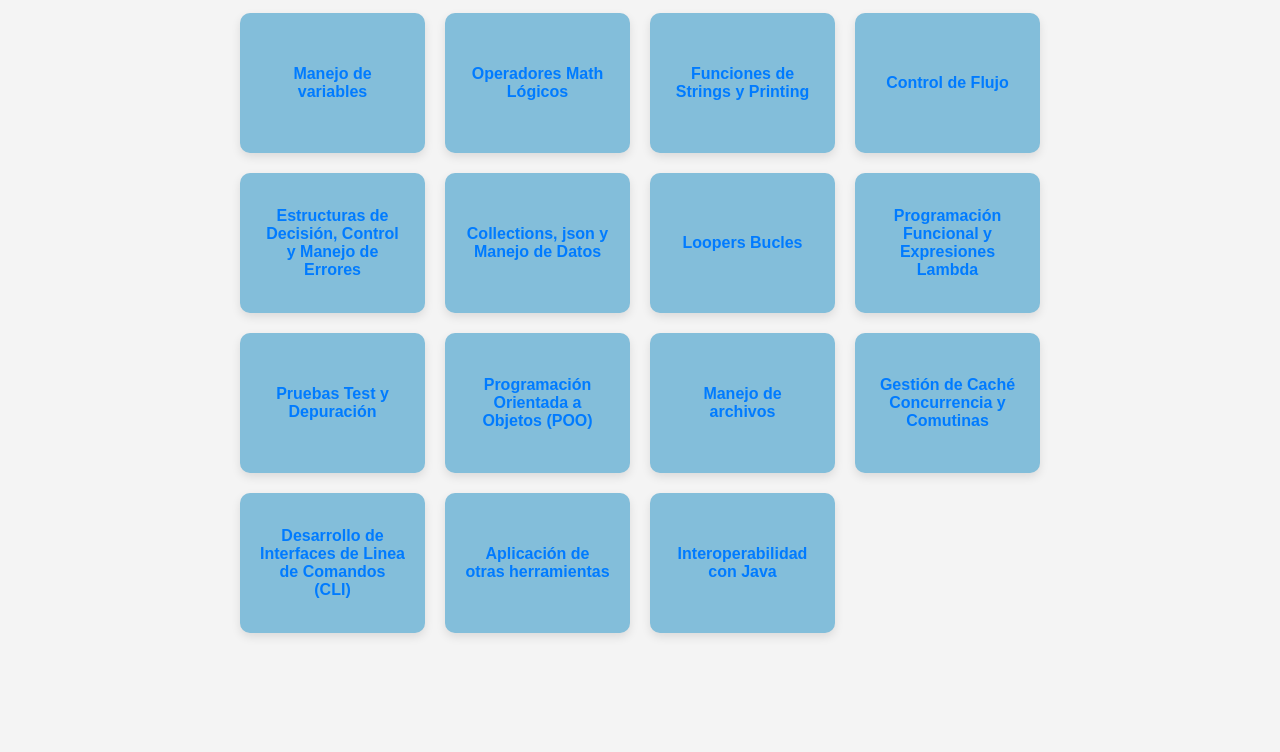
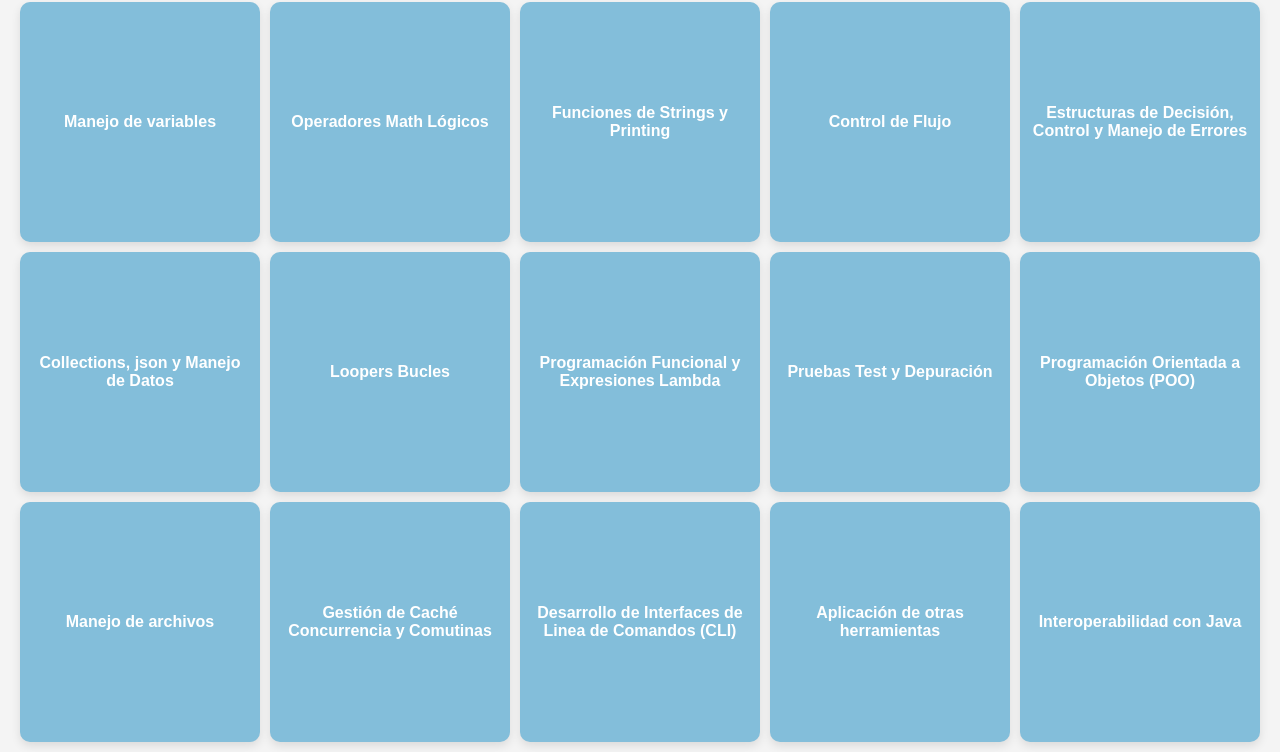
Before and after one commit to dayhaaCode-25/Fichas_Kotlin, a plain HTML site: page Index.html in a window 1280 px wide. Shown: the part 85-837 px from the top of the page. Before the commit the page ends 800 px from the top, so only its background shows below. Drawn offline with Linux system fonts and the light colour scheme.

Commit message:
Actualizacion style.css

```diff
--- a/style.css
+++ b/style.css
@@ -1,51 +1,116 @@
-body {
+* {
+    box-sizing: border-box;
+    margin: 0;
+    padding: 0;
+  }
+
+   body {
+    height: 100%;
+    font-family: "Arial", sans-serif;
+    background-color: #f4f4f4;
+    display: flex;
+    flex-direction: column;
+  }
+
+  h1 {
+    padding: 20px 0;
+    color: #354cb3;
+    text-align: center;
+    * {
+  box-sizing: border-box;
+  margin: 0;
+  padding: 0;
+}
+
+ body {
+  height: 100%;
   font-family: "Arial", sans-serif;
+  background-color: #f4f4f4;
   display: flex;
   flex-direction: column;
-  align-items: center;
-  margin: 20px;
-  background-color: #f4f4f4; /* Color de fondo de la página */
 }
 
 h1 {
-  margin-bottom: 20px;
-  color: #333; /* Color del título */
+  padding: 20px 0;
+  color: #333;
   text-align: center;
+  flex-shrink: 0;
 }
 
 .fichas-container {
+  flex: 1;
   display: grid;
-  grid-template-columns: repeat(auto-fill, minmax(150px, 1fr));
-  gap: 20px; /* Espacio entre las fichas */
+  grid-template-columns: repeat(5, 1fr);
+  gap: 10px;
+  padding: 10px 20px;
   width: 100%;
-  max-width: 800px; /* Ancho máximo del contenedor */
-  text-align: center;
+  overflow-y: auto;
 }
 
 .ficha {
-  background-color: #83beda; /* Color de fondo de las fichas */
-  border-radius: 10px; /* Bordes redondeados */
-  padding: 20px;
-  text-align: center; /* Centrar el texto horizontalmente */
-  transition: transform 0.3s, box-shadow 0.3s; /* Transición suave */
-  box-shadow: 0 4px 10px rgba(0, 0, 0, 0.1); /* Sombra suave */
-  display: flex; /* Usar flexbox para centrar contenido */
-  align-items: center; /* Centrar verticalmente */
-  justify-content: center; /* Centrar horizontalmente */
-  height: 100px; /* Altura fija para que el contenido se centre verticalmente */
+  background-color: #83beda;
+  border-radius: 10px;
+  padding: 10px;
+  transition: transform 0.3s, box-shadow 0.3s;
+  box-shadow: 0 4px 10px rgba(0, 0, 0, 0.1);
+  display: flex;
+  align-items: center;
+  justify-content: center;
+  aspect-ratio: 1 / 1;
 }
 
 .ficha:hover {
-  transform: translateY(-5px); /* Efecto de elevación al pasar el mouse */
-  box-shadow: 0 8px 20px rgba(0, 0, 0, 0.2); /* Sombra más intensa al pasar el mouse */
+  transform: translateY(-5px);
+  box-shadow: 0 8px 20px rgba(0, 0, 0, 0.2);
 }
 
 a {
   text-decoration: none;
-  color: #007bff; /* Color del texto del enlace */
-  font-weight: bold; /* Texto en negrita */
+  color: #007bff;
+  font-weight: bold;
+  text-align: center;
 }
 
 a:hover {
-  color: #0056b3; /* Color del enlace al pasar el mouse */
+  color: #0056b3;
 }
+
+  }
+
+  .fichas-container {
+    flex: 1;
+    display: grid;
+    grid-template-columns: repeat(5, 1fr);
+    gap: 10px;
+    padding: 10px 20px;
+    width: 100%;
+    overflow-y: auto;
+  }
+
+  .ficha {
+    background-color: #83beda;
+    border-radius: 10px;
+    padding: 10px;
+    transition: transform 0.3s, box-shadow 0.3s;
+    box-shadow: 0 4px 10px rgba(0, 0, 0, 0.1);
+    display: flex;
+    align-items: center;
+    justify-content: center;
+    aspect-ratio: 1 / 1;
+  }
+
+  .ficha:hover {
+    transform: translateY(-5px);
+    box-shadow: 0 8px 20px rgba(0, 0, 0, 0.2);
+  }
+
+  a {
+    text-decoration: none;
+    color: #ffffff;
+    font-weight: bold;
+    text-align: center;
+  }
+
+  a:hover {
+    color: #cad1d8;
+  }
```
